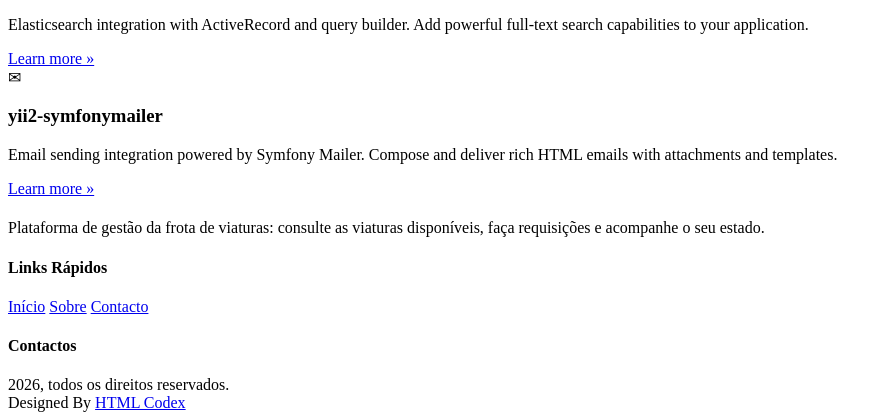
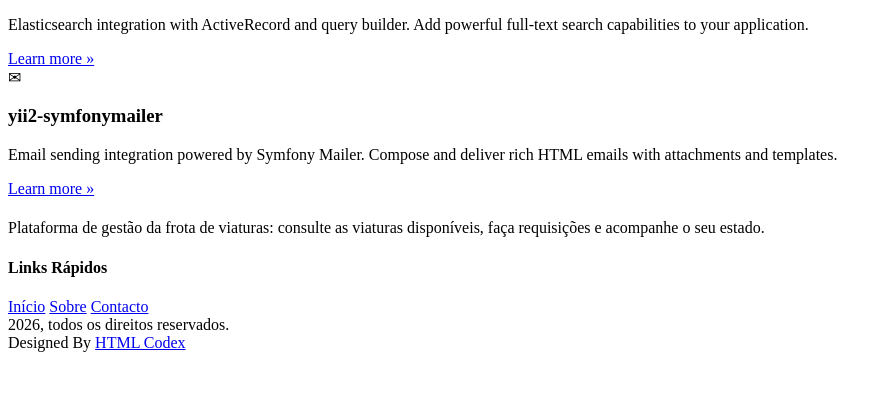
Before and after one commit to VitorLeonardoIPL/ProjetodeSistemasdeInforma-o, a Yii app: template FrotaGest/frontend/views/site/index.php in a window 1280 px wide. Shown: the part 1050-1470 px from the top of the page, without its empty margins (0-892 px from the left). After the commit the page ends 1402 px from the top, so only its background shows below. Run offline with PHP 8.4 and a stand-in for Yii, Linux system fonts and the light colour scheme; the template is opened without the code that fills it, so the values that code supplies are empty; some libraries are stand-ins or nearby versions.

Commit message:
Update footer
Rodape do frontend com o estilo do Cental

```diff
--- a/FrotaGest/frontend/views/layouts/_footer.php
+++ b/FrotaGest/frontend/views/layouts/_footer.php
@@ -7,7 +7,7 @@ declare(strict_types=1);
 use yii\helpers\Html;
 
 //email de contacto definido em common/config/params.php
-$email = Yii::$app->params['adminEmail'];
+
 ?>
 <!-- Footer Start (copiado do index.html do Cental e adaptado ao Yii) -->
 <div class="container-fluid footer py-5 mt-5">
@@ -15,7 +15,7 @@ $email = Yii::$app->params['adminEmail'];
         <div class="row g-5">
 
             <!-- coluna 1: sobre a aplicacao -->
-            <div class="col-md-6 col-lg-4">
+            <div class="col-md-6 col-lg-6">
                 <div class="footer-item d-flex flex-column">
                     <h4 class="text-white mb-4"><?= Html::encode(Yii::$app->name) ?></h4>
                     <p class="mb-3">Plataforma de gestão da frota de viaturas: consulte as viaturas disponíveis, faça requisições e acompanhe o seu estado.</p>
@@ -23,7 +23,7 @@ $email = Yii::$app->params['adminEmail'];
             </div>
 
             <!-- coluna 2: links rapidos (as mesmas rotas do menu) -->
-            <div class="col-md-6 col-lg-4">
+            <div class="col-md-6 col-lg-6">
                 <div class="footer-item d-flex flex-column">
                     <h4 class="text-white mb-4">Links Rápidos</h4>
                     <?= Html::a('<i class="fas fa-angle-right me-2"></i> Início', ['/site/index']) ?>
@@ -31,15 +31,6 @@ $email = Yii::$app->params['adminEmail'];
                     <?= Html::a('<i class="fas fa-angle-right me-2"></i> Contacto', ['/site/contact']) ?>
                 </div>
             </div>
-
-            <!-- coluna 3: contactos -->
-            <div class="col-md-6 col-lg-4">
-                <div class="footer-item d-flex flex-column">
-                    <h4 class="text-white mb-4">Contactos</h4>
-                    <?= Html::mailto('<i class="fas fa-envelope me-2"></i> ' . Html::encode($email), $email) ?>
-                </div>
-            </div>
-
         </div>
     </div>
 </div>
```
